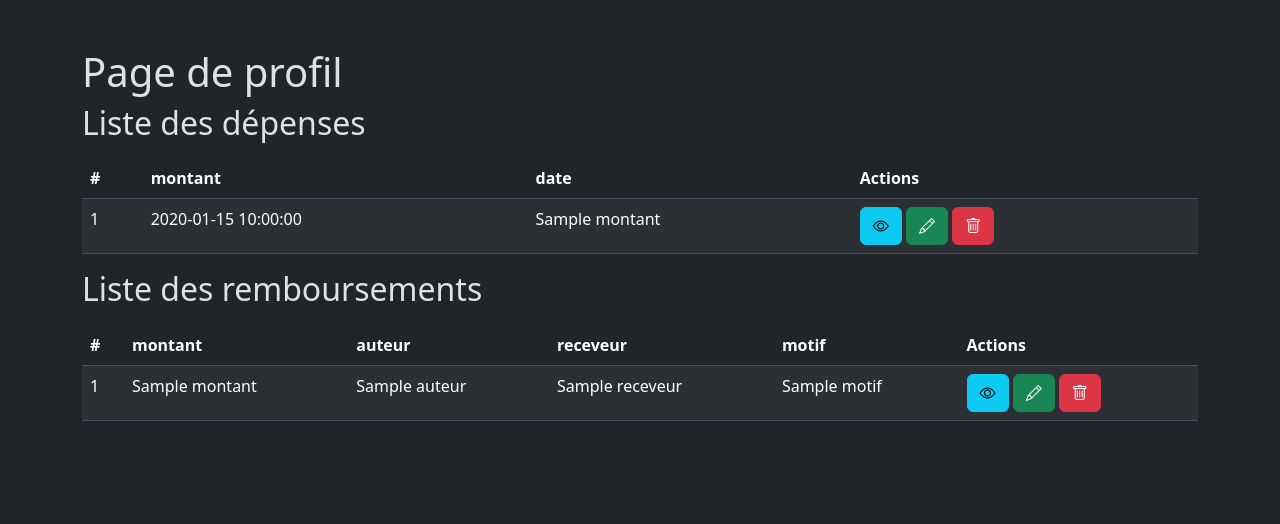
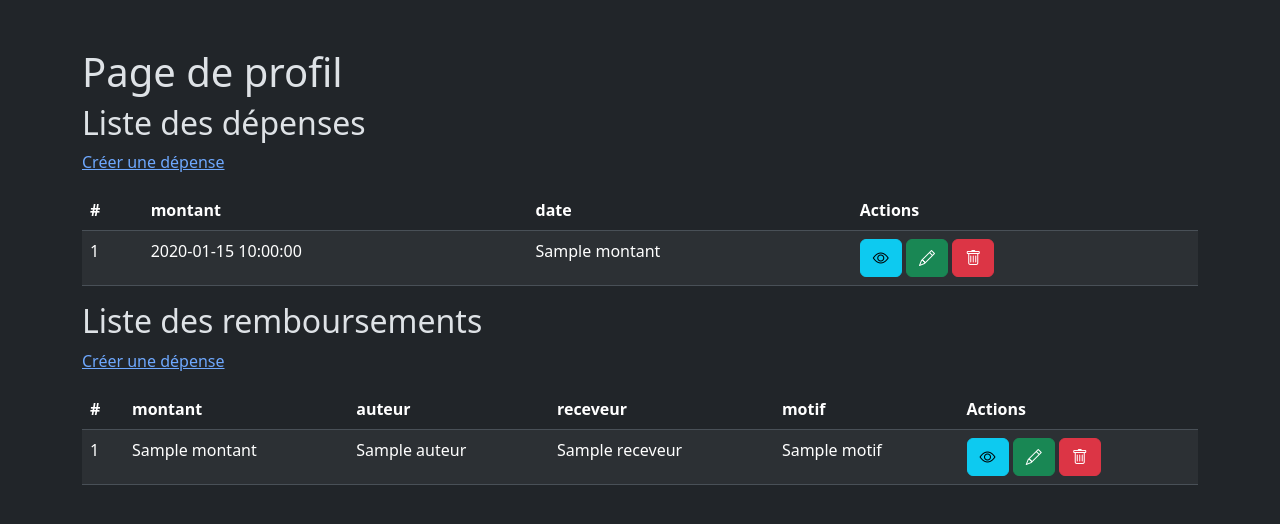
Before and after one commit to astralamycal/Projet_Fair_Count, a PHP site: template prototype/templates/member/profile.html.twig in a window 1280 px wide. Shown: the part 56-580 px from the top of the page. Run offline with PHP 8.4, Linux system fonts and the light colour scheme; the template is opened without the code that fills it: most values are stand-ins (such as "Sample title", 1, 10 or a date in 2020); some libraries are stand-ins or nearby versions.

Commit message:
add files to finish

```diff
--- a/prototype/templates/member/profile.html.twig
+++ b/prototype/templates/member/profile.html.twig
@@ -9,6 +9,7 @@
         <h1>Page de profil</h1>
 
         <h2>Liste des dépenses</h2>
+        <a href="">Créer une dépense</a>
         <table class="table table-striped mt-3">
             <thead>
                 <tr>
@@ -43,6 +44,7 @@
         </table>
 
         <h2>Liste des remboursements</h2>
+        <a href="">Créer une dépense</a>
         <table class="table table-striped mt-3">
             <thead>
                 <tr>
```
Also changed, not shown: prototype/templates/member/createDepense.html.twig (added), prototype/templates/member/createRemboursement.html.twig (added), prototype/templates/member/totalRemboursement.html.twig (added), prototype/templates/member/updateDepense.html.twig (added), prototype/templates/member/updateRemboursement.html.twig (added).
